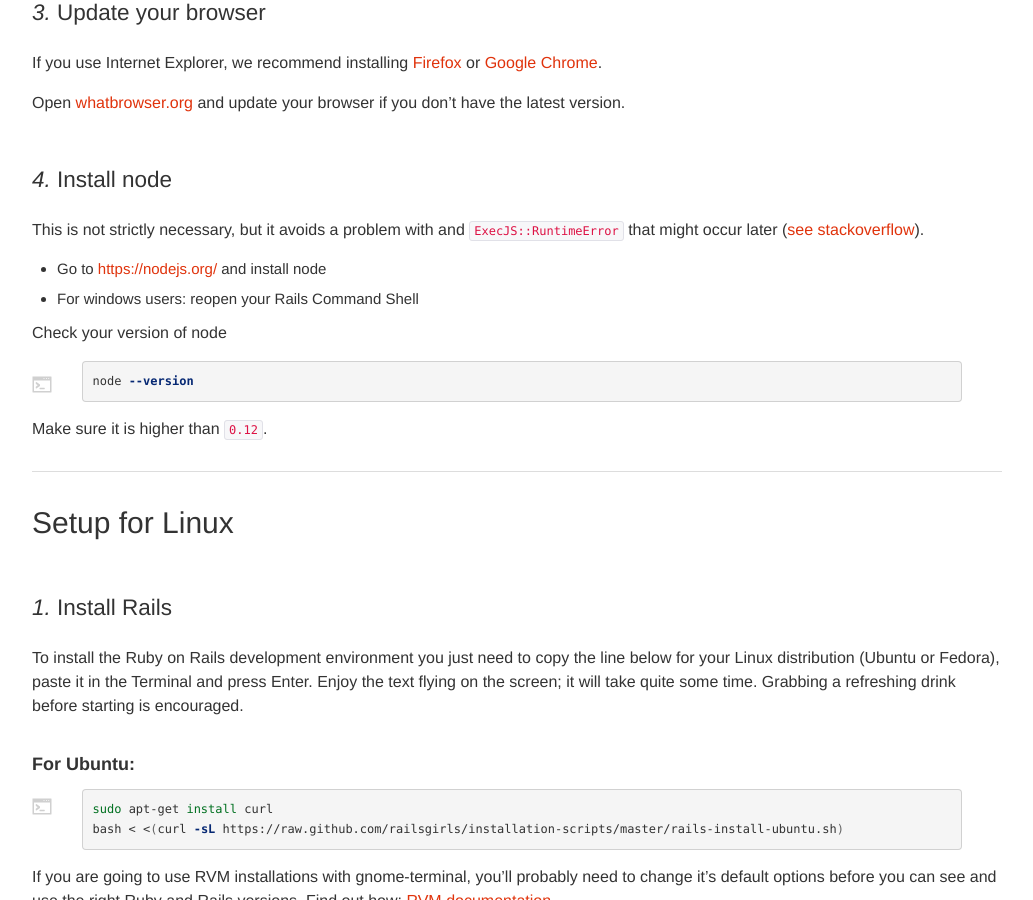
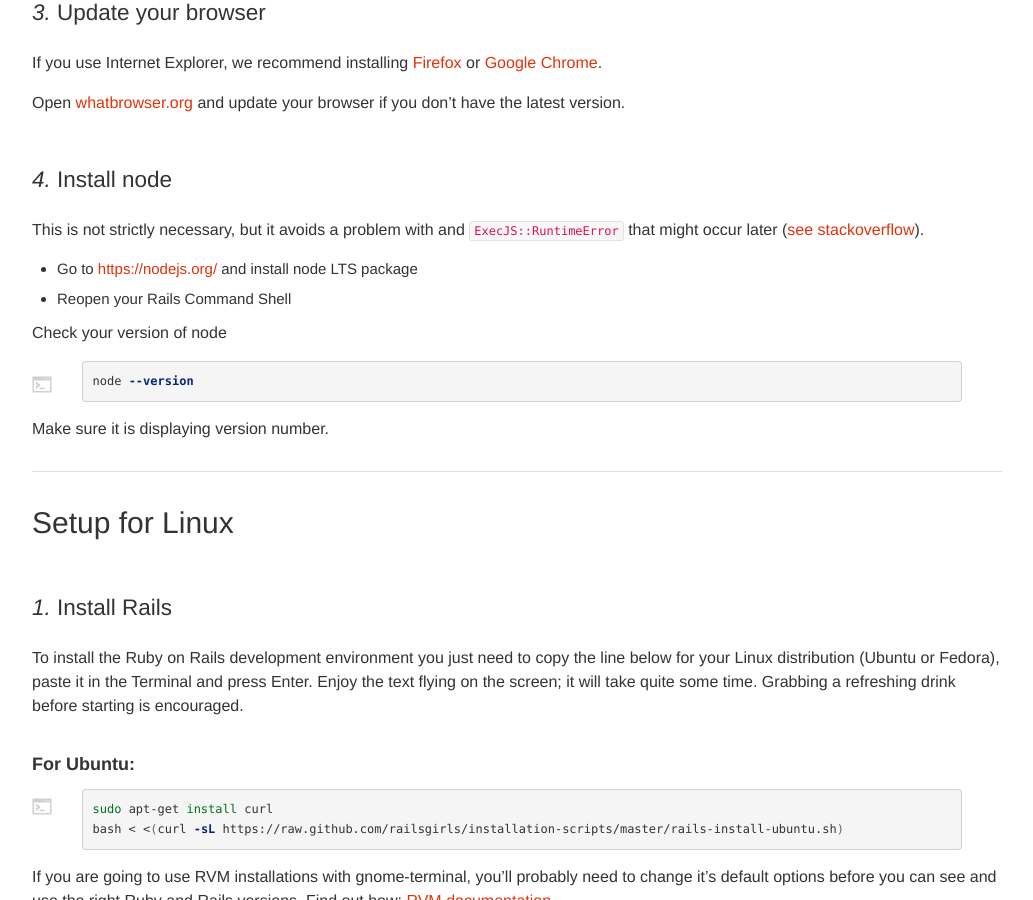
Before and after one commit to railsgirls/guides.railsgirls.com, a Jekyll site: the page built from _posts/2013-05-02-install.markdown, in a window 1280 px wide and 900 px high, scrolled down 5642 px. Shown: the whole window, without its empty margins (53-1086 px from the left). Built offline with Jekyll 4.4.1, drawn with Linux system fonts in a browser that asks for light colours; nearby versions of some CDN libraries.

Commit message:
Update to install node modules on the install page.

```diff
--- a/_posts/2013-05-02-install.markdown
+++ b/_posts/2013-05-02-install.markdown
@@ -229,8 +229,8 @@ Open [whatbrowser.org](http://whatbrowser.org) and update your browser if you do
 This is not strictly necessary, but it avoids a problem with and `ExecJS::RuntimeError` that might
 occur later  ([see stackoverflow](https://stackoverflow.com/questions/12520456/execjsruntimeerror-on-windows-trying-to-follow-rubytutorial)).
 
-* Go to [https://nodejs.org/](https://nodejs.org/) and install node
-* For windows users: reopen your Rails Command Shell
+* Go to [https://nodejs.org/](https://nodejs.org/) and install node LTS package
+* Reopen your Rails Command Shell
 
 Check your version of node
 
@@ -238,7 +238,7 @@ Check your version of node
 node --version
 {% endhighlight %}
 
-Make sure it is higher than `0.12`.
+Make sure it is displaying version number.
 
 <hr />
 
```
